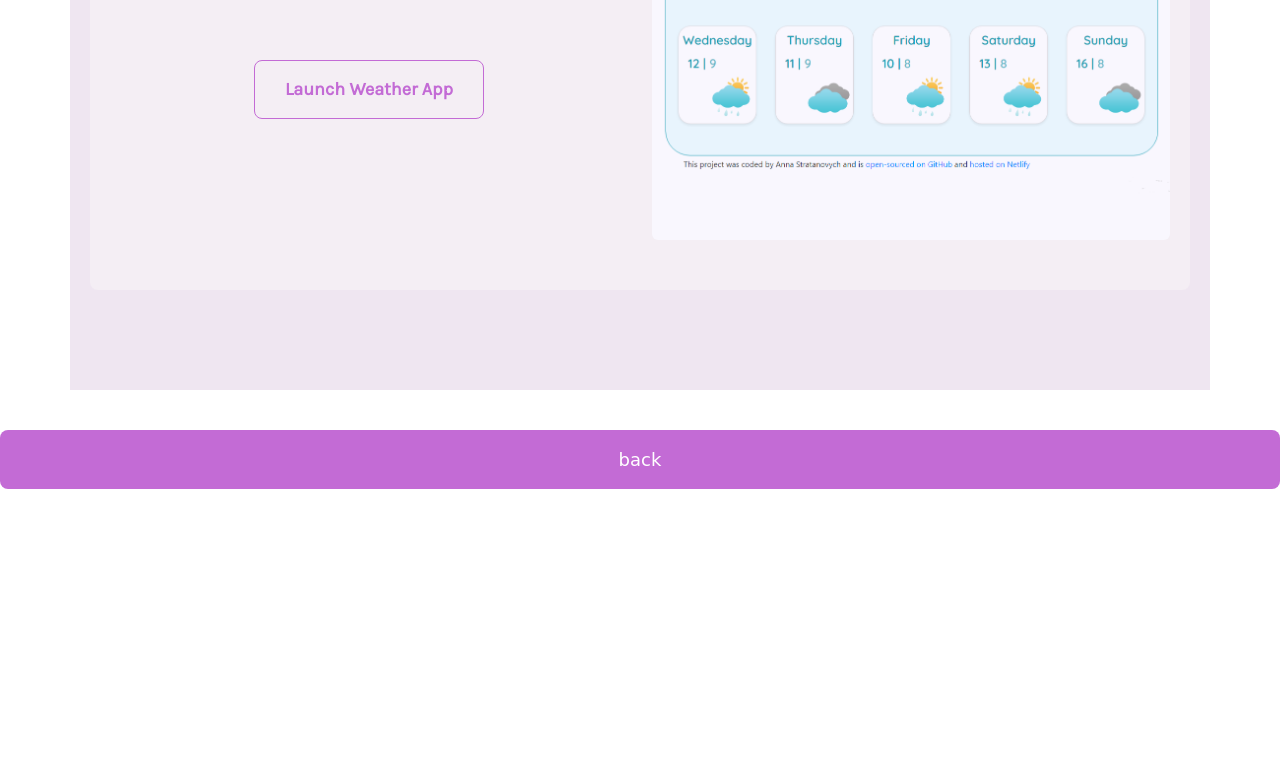
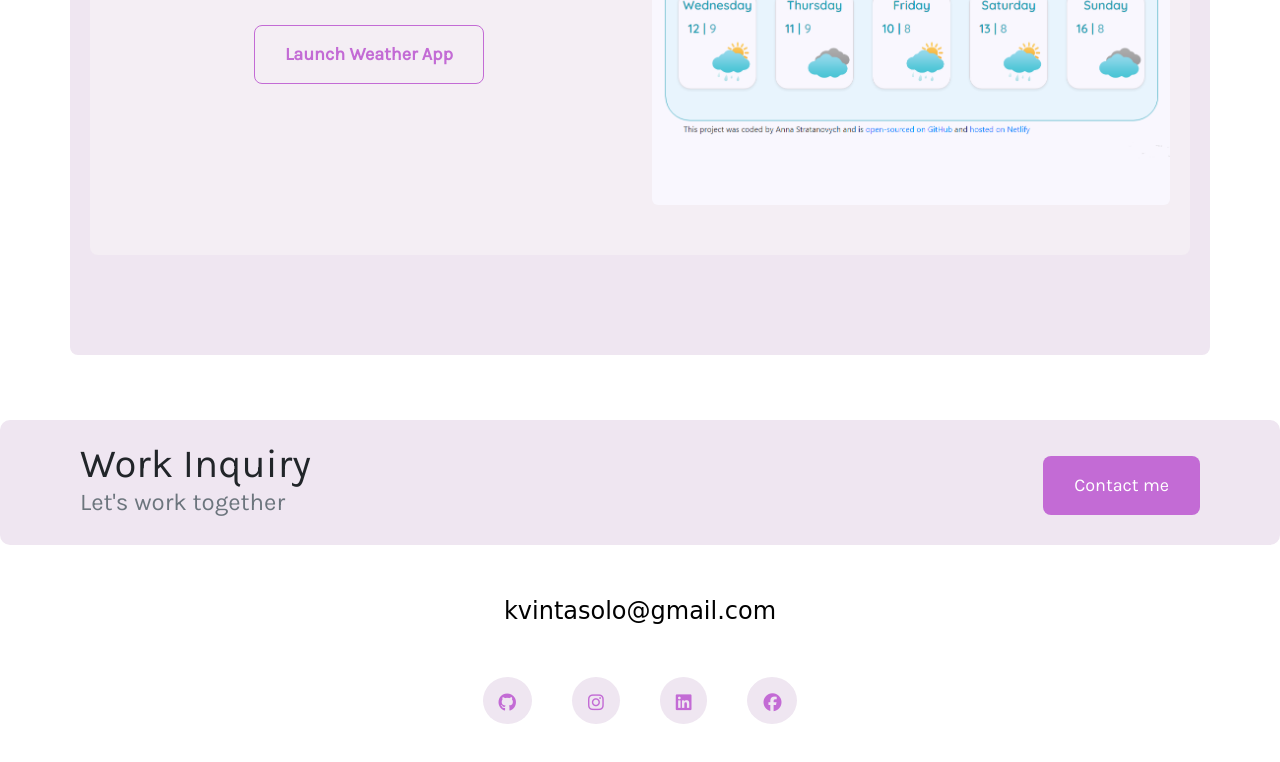
Before and after one commit to kvintasolo/Portfolio-project, a plain HTML site: page work.html in a window 1280 px wide. Shown: the part 1652-2414 px from the top of the page. Before the commit the page ends 2171 px from the top, so only its background shows below. Drawn offline with nearby package versions, Linux system fonts and the light colour scheme; a web font is replaced by a local one.

Commit message:
Added footer

```diff
--- a/style/portfolio.css
+++ b/style/portfolio.css
@@ -10,7 +10,7 @@ body {
 }
 nav {
   margin: 0;
-  padding: 10px  50px;
+  padding: 10px 50px;
   font-family: var(--heading-font-family);
   font-size: 18px;
   background-color: white;
@@ -127,9 +127,11 @@ nav li.active a {
   margin: 15px auto;
 }
 .content-container {
+  margin: 65px auto;
   padding: 20px 20px;
   text-align: center;
   background-color: var(--secondary-color);
+  border-radius: 8px;
 }
 .content {
   padding: 50px 20px;
@@ -138,7 +140,7 @@ nav li.active a {
   border-radius: 8px;
 }
 .header {
-  margin: 120px 40px 60px;
+  margin: 40px 60px;
 }
 .content-container h1 {
   font-family: var(--heading-font-family);
@@ -167,7 +169,57 @@ nav li.active a {
   justify-content: space-evenly;
   margin: 80px auto;
 }
+footer {
+  margin: 60px 0;
+}
 
+footer .contact-box {
+  background: var(--secondary-color);
+  padding: 20px 80px 0;
+  border-radius: 10px;
+}
+
+footer .contact-box h4,
+h1 {
+  margin: 0;
+  font-family: var(--heading-font-family);
+}
+footer .contact-box a {
+  font-family: var(--heading-font-family);
+}
+footer .email-link {
+  text-decoration: none;
+  color: black;
+  font-size: 24px;
+}
+
+footer .email-link:hover {
+  color: var(--branding-color);
+}
+
+footer .social-links a {
+  margin: 0 20px;
+  color: var(--branding-color);
+  background: var(--secondary-color);
+  padding: 12px 16px 8px;
+  border-radius: 50%;
+  font-size: 18px;
+  transition: all 100ms ease-in-out;
+}
+
+footer .social-links a:hover {
+  color: white;
+  background: var(--branding-color);
+}
+.contact-links a {
+  color: black;
+  font-size: 24px;
+  transition: all 100ms ease-in-out;
+  text-decoration: none;
+}
+.contact-links a:hover {
+  color: var(--branding-color);
+}
 @media (max-width: 900px) {
   .hero p {
     font-size: 36px;
@@ -186,7 +238,7 @@ nav li.active a {
     padding: 20px;
   }
   .header {
-    margin: 80px 20px 20px;
+    margin: 30px 20px 20px;
   }
   .btn-branding {
     margin: 20px;
@@ -211,9 +263,7 @@ nav li.active a {
   .project-column {
     margin: 40px 30px;
   }
-  .content-container {
-    padding: 20px 20px;
-  }
+
   .content-container h1 {
     font-size: 40px;
   }
@@ -247,4 +297,7 @@ nav li.active a {
     font-size: 12px;
     font-weight: bolder;
   }
+  footer .contact-box {
+    text-align: center;
+  }
 }
--- a/work.html
+++ b/work.html
@@ -122,13 +122,40 @@ I will be very glad to cooperate. For contact write me in any way convenient for
       </div>
     </div>
   </div>
+    <footer>
+      <div class="contact-box justify-content-between mb-5  d-md-flex">
+        <div>
+          <h1>Work Inquiry</h1>
+          <h4 class="text-muted">Let's work together</h4>
+        </div>
+        <div>
+          <a class="btn btn-branding mt-3" href="mailto:kvintasolo@gmail.com"
+            >Contact me</a
+          >
+        </div>
+      </div>
+      <div class="d-flex justify-content-center mb-5">
+        <a href="mailto:kvintasolo@gmail.com" class="email-link"
+          >kvintasolo@gmail.com</a
+        >
+      </div>
+      <div class="social-links d-flex justify-content-center">
+        <a href="https://github.com/kvintasolo" target="_blank"
+          ><i class="fa-brands fa-github"></i
+        ></a>
+        <a href="https://www.instagram.com/kvintasolo/" target="_blank"
+          ><i class="fa-brands fa-instagram"></i
+        ></a>
+        <a
+          href="https://www.linkedin.com/in/anna-stratanovych-44a25b138/"
+          target="_blank"
+          ><i class="fa-brands fa-linkedin"></i
+        ></a>
+        <a href="https://www.facebook.com/anna.stratanovich" target="_blank"
+          ><i class="fa-brands fa-facebook"></i
+        ></a>
+      </div>
+    </footer>
 
-    <a
-      href="/"
-
-      class="btn btn-branding d-block"
-      title="Homepage"
-      >back</a
-    >
 </body>
 </html>
```
Also changed, not shown: contact.html (+3 -3 lines), index.html (+34 -0 lines), paintings.html (+46 -17 lines), ukrlele.html (+34 -6 lines).
